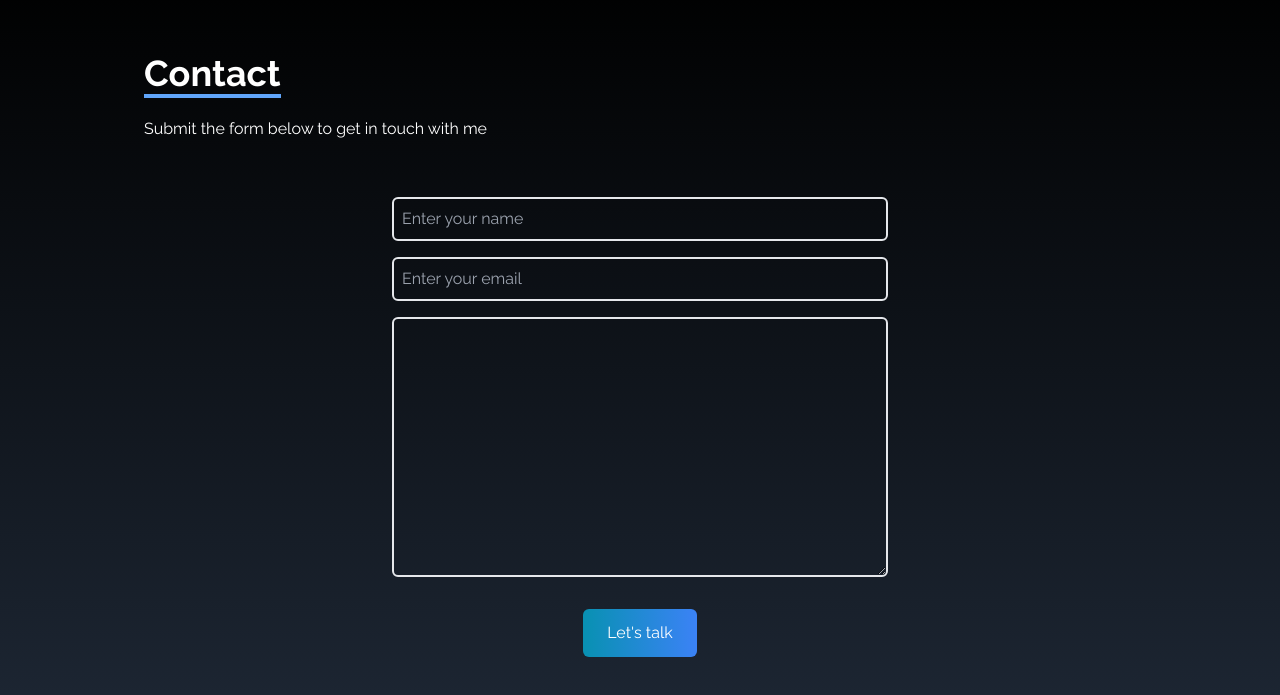
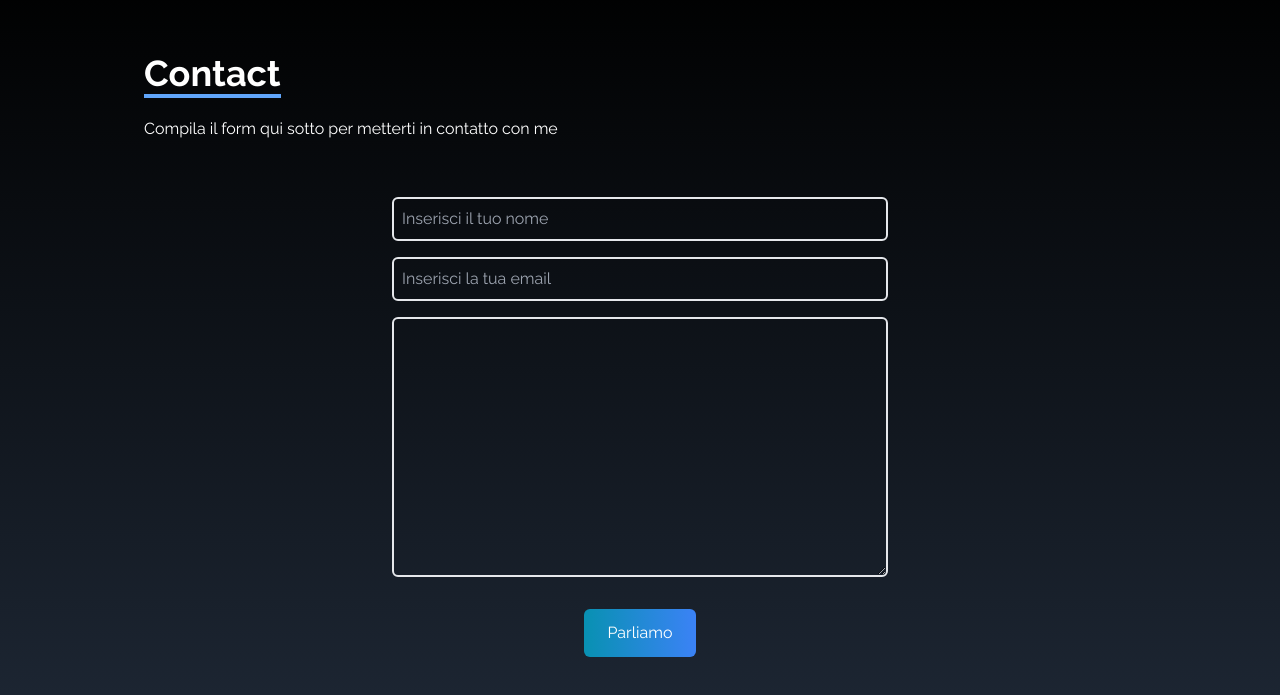
Before and after one commit to luca-gennaro/My-Portfolio, a React (Create React App) app: page / in a window 1280 px wide. Shown: the part 3229-3924 px from the top of the page. Built offline with nearby package versions, Linux system fonts and the light colour scheme.

Commit message:
fix contact

```diff
--- a/src/components/Contact.jsx
+++ b/src/components/Contact.jsx
@@ -6,21 +6,21 @@ const Contact = () => {
          <div className='flex flex-col p-4 justify-center max-w-screen-lg h-full mx-auto'>
             <div className='pb-8'>
                <p className='text-4xl font-bold inline border-b-4 border-blue-400'>Contact</p>
-               <p className='py-6'>Submit the form below to get in touch with me</p>
+               <p className='py-6'>Compila il form qui sotto per metterti in contatto con me</p>
             </div>
 
             <div className='flex justify-center items-center'>
                <form action="https://getform.io/f/e916837f-4cd0-4d99-9972-e97a9332928a" method='POST' className='flex flex-col w-full md:w-1/2'>
-                  <input type="text" name='name' placeholder='Enter your name'
+                  <input type="text" name='name' placeholder='Inserisci il tuo nome'
                      className='p-2 bg-transparent border-2 rounded-md text-white focus:outline-none'
                   />
-                  <input type="text" name='email' placeholder='Enter your email'
+                  <input type="text" name='email' placeholder='Inserisci la tua email'
                      className='p-2 bg-transparent border-2 rounded-md text-white focus:outline-none my-4'
                   />
                   <textarea name="message" rows="10" className='p-2 bg-transparent border-2 rounded-md text-white focus:outline-none'
                   ></textarea>
 
-                  <button className='text-white w-fit px-6 py-3 mx-auto my-8 flex items-center rounded-md bg-gradient-to-r from-cyan-600 to-blue-500 cursor-pointer hover:scale-110 duration-300'>Let's talk</button>
+                  <button className='text-white w-fit px-6 py-3 mx-auto my-8 flex items-center rounded-md bg-gradient-to-r from-cyan-600 to-blue-500 cursor-pointer hover:scale-110 duration-300'>Parliamo</button>
                </form>
             </div>
          </div>
```
